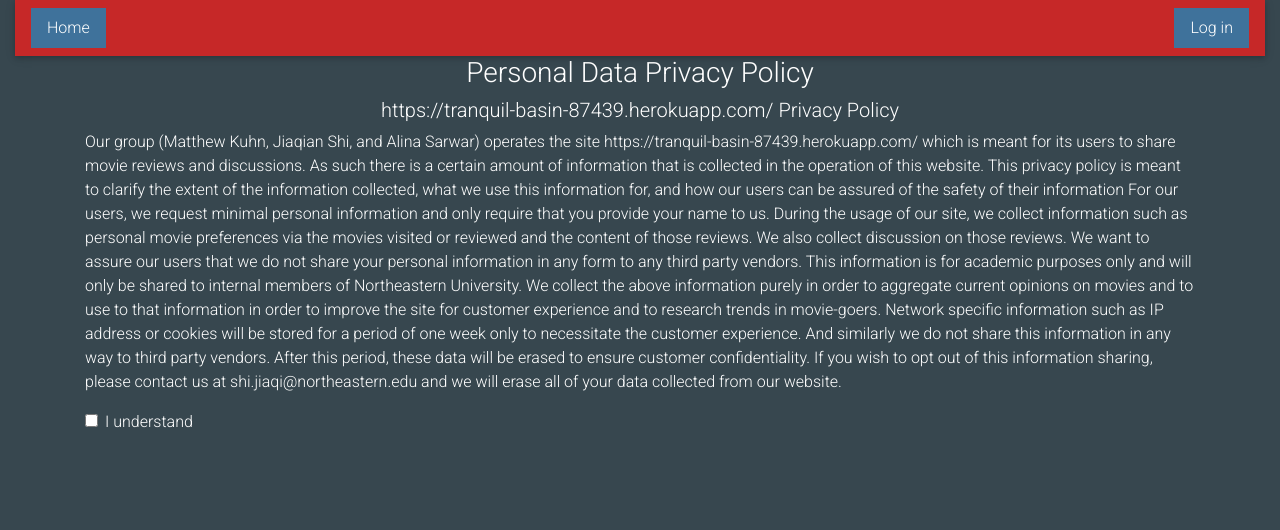
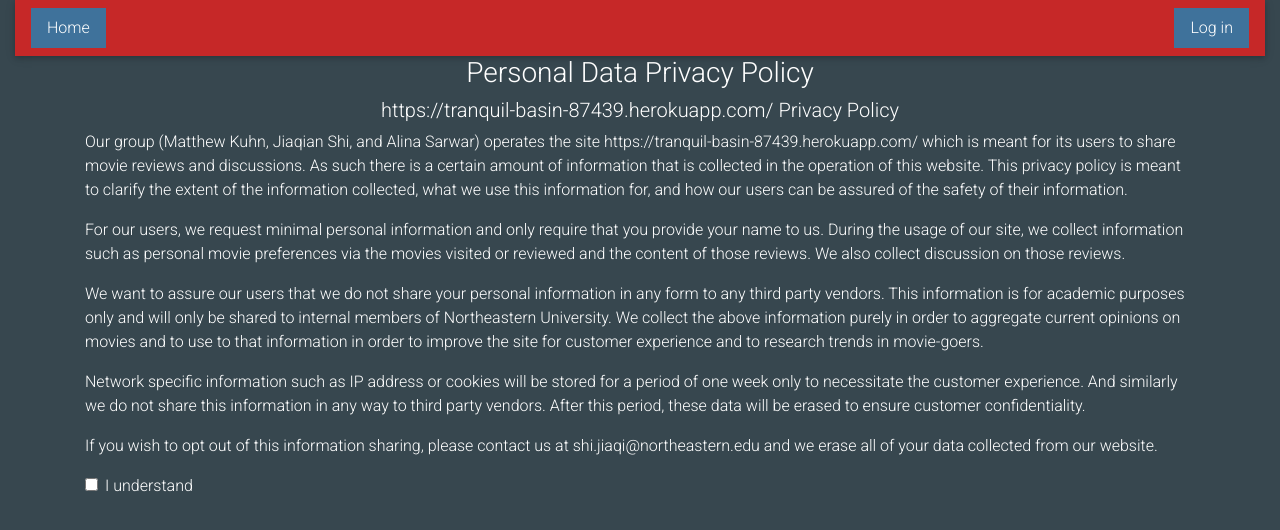
Before and after one commit to matthew-kuhn/cs5610-project-client, a React (Create React App) app: page /policy in a window 1280 px wide. Shown: the top 530 px of the page. Built offline with nearby package versions, Linux system fonts and the light colour scheme; no server answers.

Commit message:
Formatting policy page

```diff
--- a/src/project/Policy/policy.js
+++ b/src/project/Policy/policy.js
@@ -34,26 +34,32 @@ export default class Policy extends React.Component {
             certain amount of information that is collected in the operation of
             this website. This privacy policy is meant to clarify the extent of
             the information collected, what we use this information for, and how
-            our users can be assured of the safety of their information For our
-            users, we request minimal personal information and only require that
+            our users can be assured of the safety of their information.
+          </p>
+          <p>
+            For our users, we request minimal personal information and only require that
             you provide your name to us. During the usage of our site, we
             collect information such as personal movie preferences via the
             movies visited or reviewed and the content of those reviews. We also
-            collect discussion on those reviews. We want to assure our users
-            that we do not share your personal information in any form to any
+            collect discussion on those reviews.
+          </p>
+          <p>
+            We want to assure our users that we do not share your personal information in any form to any
             third party vendors. This information is for academic purposes only
             and will only be shared to internal members of Northeastern
             University. We collect the above information purely in order to
             aggregate current opinions on movies and to use to that information
             in order to improve the site for customer experience and to research
-            trends in movie-goers. Network specific information such as IP
-            address or cookies will be stored for a period of one week only to
-            necessitate the customer experience. And similarly we do not share
-            this information in any way to third party vendors. After this
-            period, these data will be erased to ensure customer
-            confidentiality. If you wish to opt out of this information sharing,
-            please contact us at shi.jiaqi@northeastern.edu and we will erase
-            all of your data collected from our website.
+            trends in movie-goers.
+          </p>
+          <p>
+            Network specific information such as IP address or cookies will be stored for a period of one week only
+            to necessitate the customer experience. And similarly we do not share this information in any way to third
+            party vendors. After this period, these data will be erased to ensure customer confidentiality.
+          </p>
+          <p>
+            If you wish to opt out of this information sharing, please contact us at shi.jiaqi@northeastern.edu
+            and we erase all of your data collected from our website.
           </p>
         </div>
         <div className="form-check">
```
